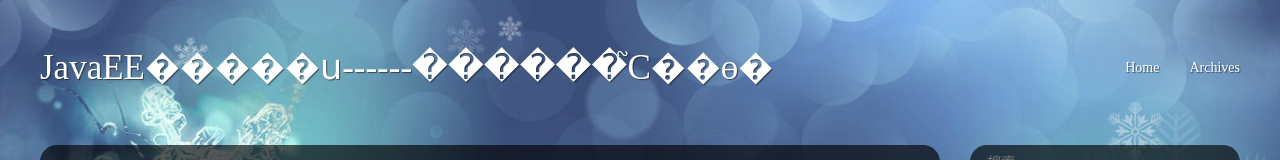
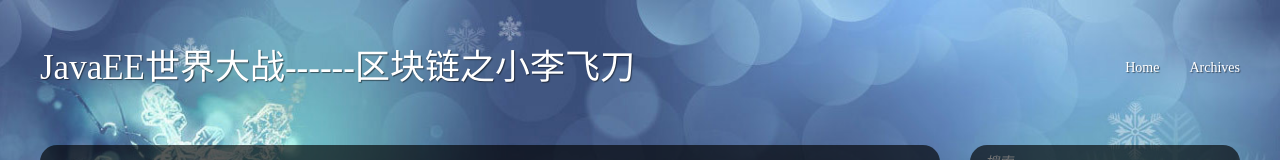
Before and after one commit to javahomexin/javahomexin.github.io, a plain HTML site: page 2018/03/15/hello-world/index.html in a window 1280 px wide. Shown: the top 160 px of the page. Drawn offline with Linux system fonts and the light colour scheme; a script that the page names is missing.

Commit message:
Site updated: 2018-03-16 23:00:54

```diff
--- a/2018/03/15/hello-world/index.html
+++ b/2018/03/15/hello-world/index.html
@@ -3,7 +3,7 @@
 <head>
   <meta charset="utf-8" />
 
-  <title>Hello World | JavaEE�����ս------������֮С��ɵ�</title>
+  <title>Hello World | JavaEE世界大战------区块链之小李飞刀</title>
   <meta name="author" content="Mr. Li" />
 
 
@@ -15,7 +15,7 @@
   <meta name="viewport" content="width=device-width, initial-scale=1, maximum-scale=1" />
 
   <meta property="og:title" content="Hello World" />
-  <meta property="og:site_name" content="JavaEE�����ս------������֮С��ɵ�" />
+  <meta property="og:site_name" content="JavaEE世界大战------区块链之小李飞刀" />
 
 
 
@@ -28,7 +28,7 @@
   <link href="/css/images/favicon.ico" rel="icon" />
 
 
-  <link rel="alternate" href="/atom.xml" title="JavaEE�����ս------������֮С��ɵ�" type="application/atom+xml">
+  <link rel="alternate" href="/atom.xml" title="JavaEE世界大战------区块链之小李飞刀" type="application/atom+xml">
   <link rel="stylesheet" href="/css/style.css" media="screen" type="text/css">
   <!--[if lt IE 9]><script src="//html5shiv.googlecode.com/svn/trunk/html5.js"></script><![endif]-->
 
@@ -42,7 +42,7 @@
 
 <body>
   <header id="header" class="inner"><div class="alignleft">
-  <h1><a href="/">JavaEE�����ս------������֮С��ɵ�</a></h1>
+  <h1><a href="/">JavaEE世界大战------区块链之小李飞刀</a></h1>
   <h2><a href="/"></a></h2>
 </div>
 <nav id="main-nav" class="alignright">
```
Also changed, not shown: archives/2018/03/index.html (+4 -4 lines), archives/2018/index.html (+4 -4 lines), archives/index.html (+4 -4 lines), index.html (+4 -4 lines).
